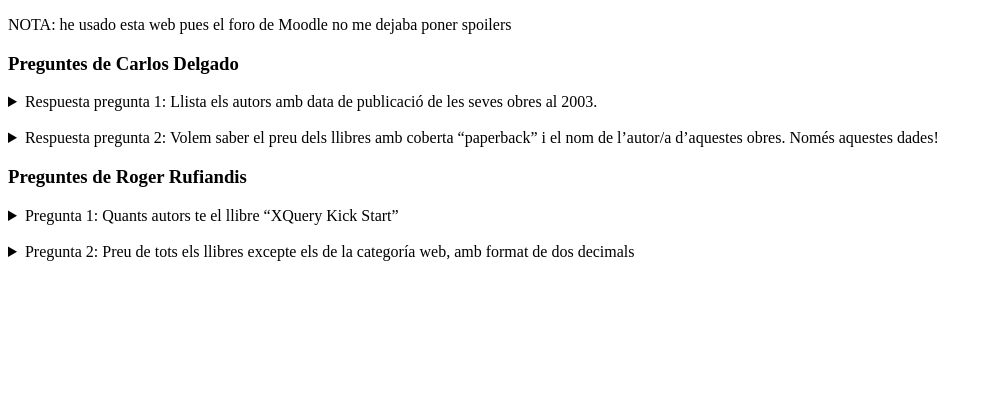
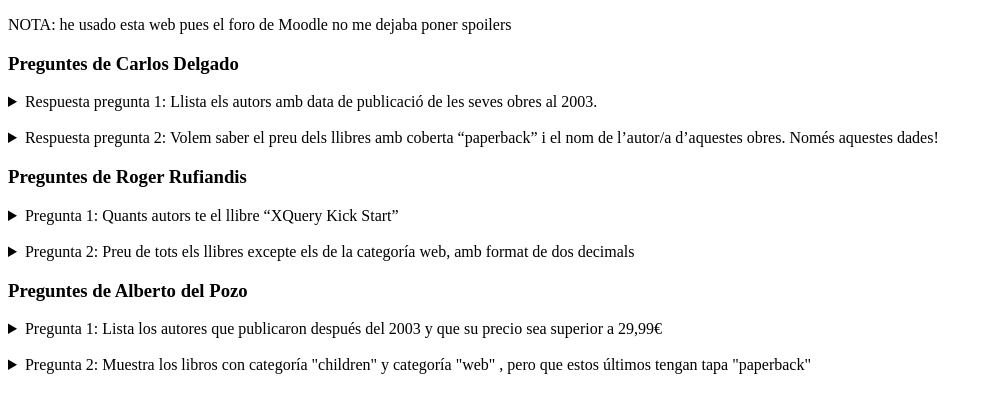
Before and after one commit to KirtashW17/m4uf2pt2respostes, a plain HTML site: page index.html in a window 1280 px wide. Shown: the whole page, without its empty margins (0-992 px from the left). Drawn offline with Linux system fonts and the light colour scheme.

Commit message:
Update index.html

```diff
--- a/index.html
+++ b/index.html
@@ -43,6 +43,21 @@
     String='59.99'
   </details>
 
+  <h3>Preguntes de Alberto del Pozo</h3>
+  <details>
+    <summary>Pregunta 1: Lista los autores que publicaron después del 2003 y que su precio sea superior a 29,99€</summary>
+    <br><strong>XPATH: </strong> //book[year>2003 and price>29.99]/author/text()<br>
+    <br><strong>Output:</strong> <br>
+    Text='Giada De Laurentiis'
+  </details>
+  <br>
+  <details>
+    <summary>Pregunta 2: Muestra los libros con categoría "children" y categoría "web" , pero que estos últimos tengan tapa "paperback"</summary>
+    <br><strong>XPATH: </strong> //book[@category='children']/title/text() | //book[@category='web' and @cover='paperback']/title/text()<br>
+    <br><strong>Output:</strong> <br>
+    Text='Harry Potter'
+    Text='Learning XML'
+  </details>
 
 
 
```
